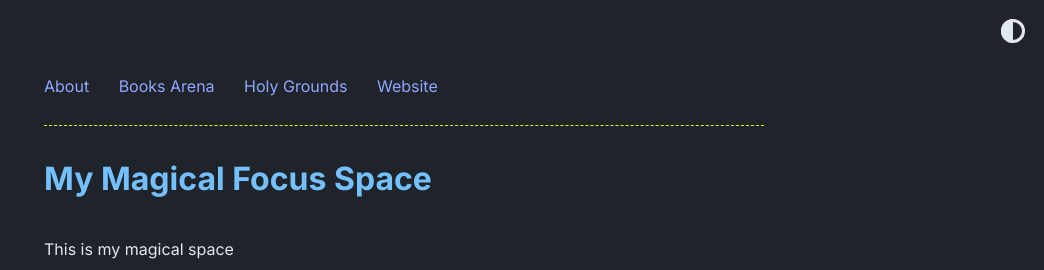
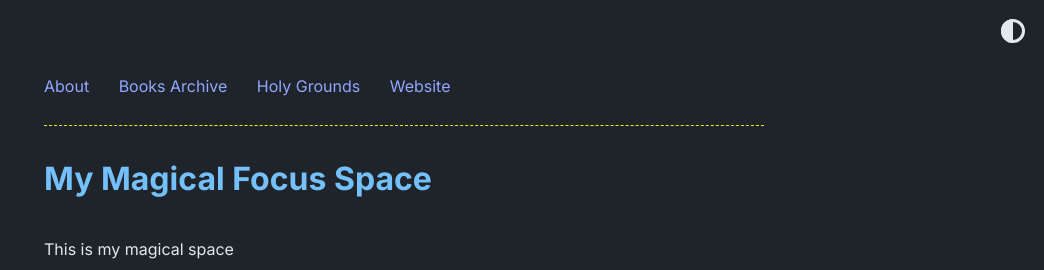
Before and after one commit to Ah11r/swiftlyblue, a Jekyll site: the page built from index.md, in a window 1280 px wide. Shown: the top 270 px of the page, without its empty margins (236-1280 px from the left). Built offline with Jekyll 4.4.1, drawn with Linux system fonts in a browser that asks for light colours.

Commit message:
navbarentrye

```diff
--- a/_data/home.yml
+++ b/_data/home.yml
@@ -2,7 +2,7 @@ navbar_entries:
   - title: About
     url: about
 
-  - title: Books Arena
+  - title: Books Archive
     url: blog
 
   - title: Holy Grounds
```
